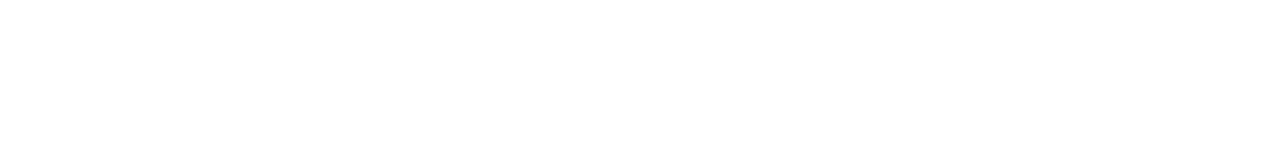
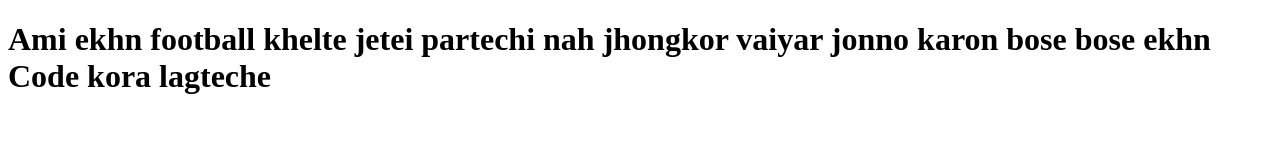
Before and after one commit to BappySheikh1/my-first-repo, a plain HTML site: page index.html in a window 1280 px wide. Drawn offline with Linux system fonts and the light colour scheme.

Commit message:
Heading added

```diff
--- a/index.html
+++ b/index.html
@@ -7,6 +7,6 @@
   <title>My First Github Repo</title>
 </head>
 <body>
-
+  <h1>Ami ekhn football khelte jetei partechi nah jhongkor vaiyar jonno karon bose bose ekhn Code kora lagteche</h1>
 </body>
 </html>
```
